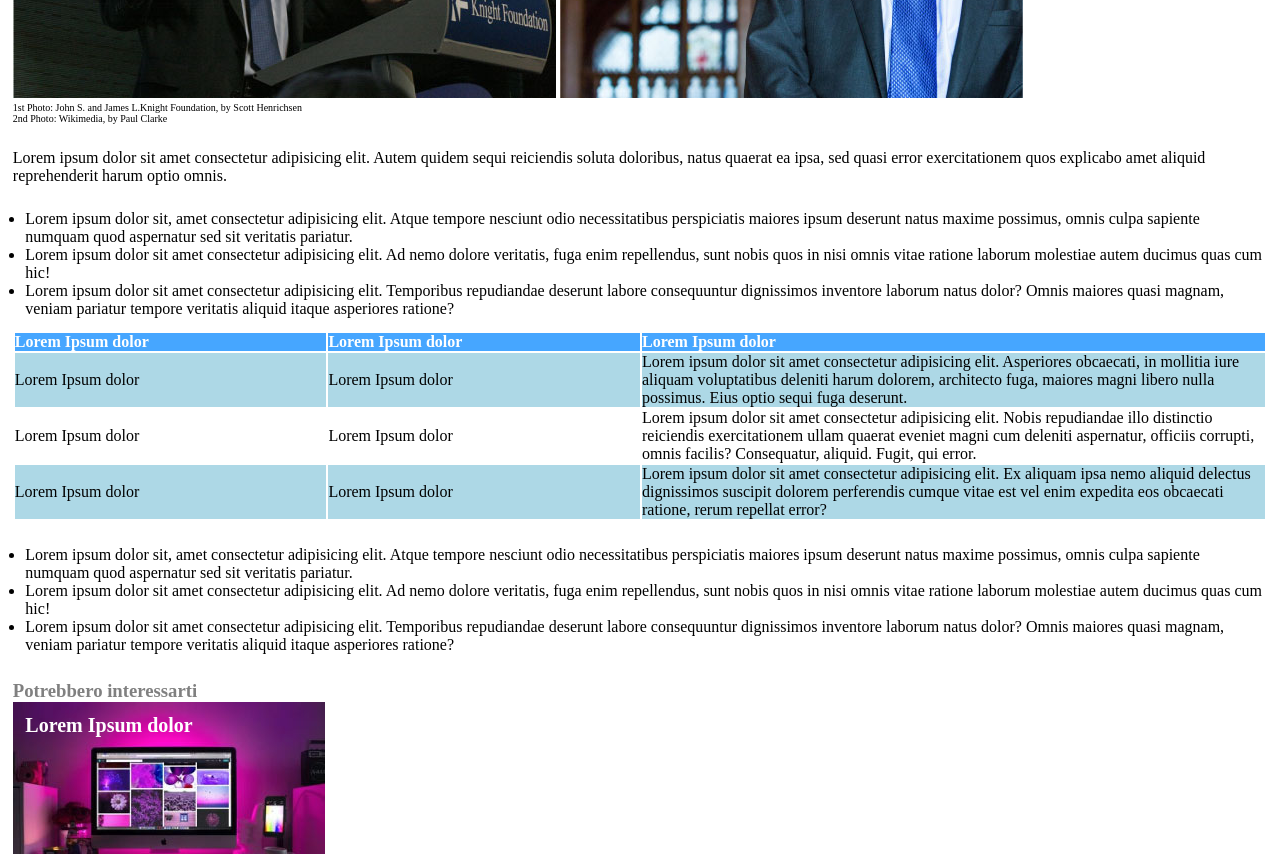
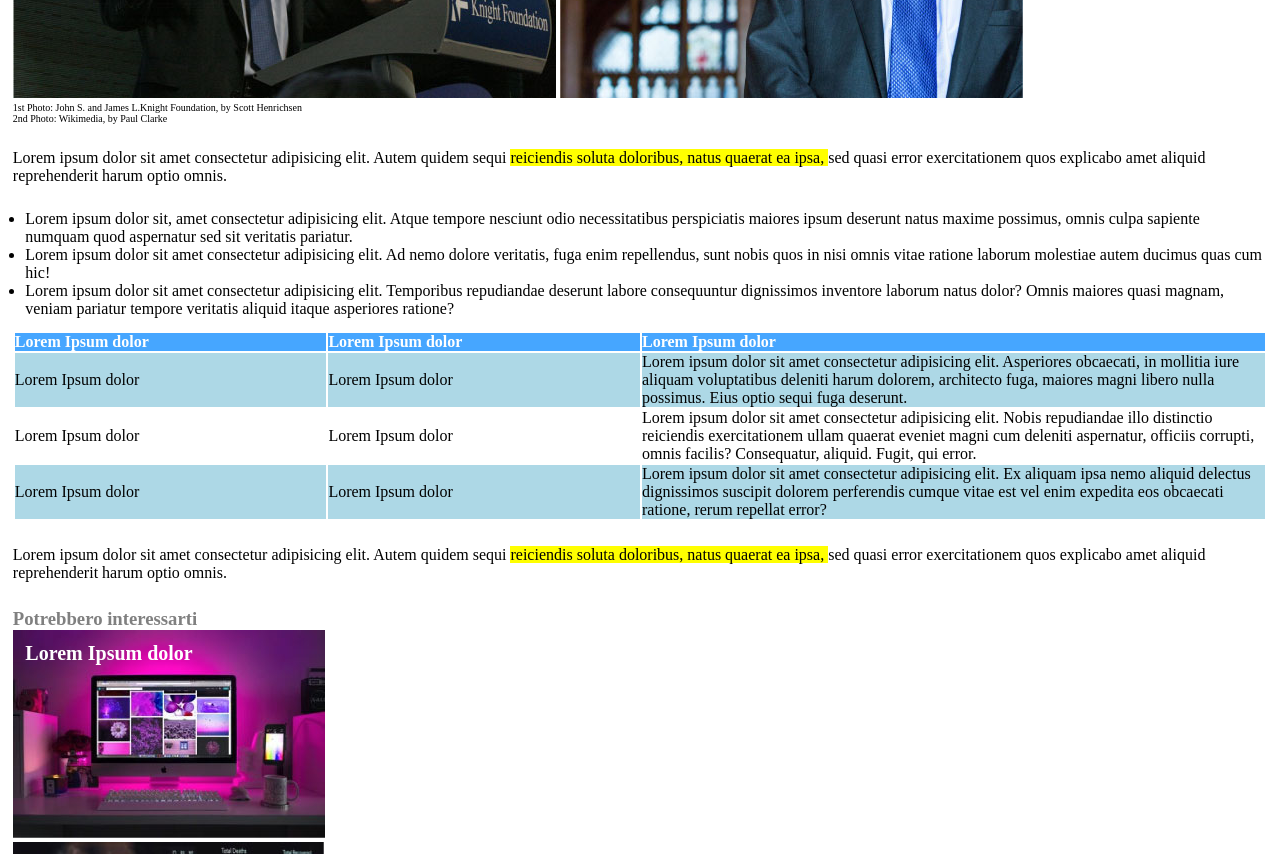
Before and after one commit to manolioluigi/html-css-booleaner, a plain HTML site: page index.html in a window 1280 px wide. Shown: the part 520-1374 px from the top of the page. Drawn offline with Linux system fonts and the light colour scheme.

Commit message:
commenti e ultime rifiniture

```diff
--- a/css/style.css
+++ b/css/style.css
@@ -2,6 +2,8 @@
     margin: 0;
     padding: 0;
 }
+
+/* link senza underline */
 
 a:link {
     text-decoration: none;
@@ -23,6 +25,8 @@ main{
     padding: 1%;
 }
 
+/* logo */
+
 .logo{
     background-color: lightskyblue;
     background-image: url(../img/pattern.png);
@@ -41,6 +45,8 @@ h1{
     width: 15%;
     height: auto;
 }
+
+/*main*/
 
 #data{
     font-size: 12px;
@@ -81,6 +87,12 @@ th{
     width: auto;
 }
 
+.giallo {
+    background:#FFFF00;
+}
+
+/*footer*/
+
 footer{
     padding: 1%;
 }
--- a/index.html
+++ b/index.html
@@ -9,6 +9,8 @@
 </head>
 <body>
 
+    <!--inizio Header-->
+
     <header>
 
         <div class="logo">
@@ -16,6 +18,8 @@
         </div>
 
     </header>
+
+    <!--Inizio Main-->
 
     <main>
 
@@ -38,8 +42,10 @@
         <div class="didascalia">2nd Photo: Wikimedia, by Paul Clarke</div>
 
         <div class="testo">
-            Lorem ipsum dolor sit amet consectetur adipisicing elit. Autem quidem sequi reiciendis soluta doloribus, natus quaerat ea ipsa, sed quasi error exercitationem quos explicabo amet aliquid reprehenderit harum optio omnis.
+            Lorem ipsum dolor sit amet consectetur adipisicing elit. Autem quidem sequi <span class="giallo"> reiciendis soluta doloribus, natus quaerat ea ipsa, </span> sed quasi error exercitationem quos explicabo amet aliquid reprehenderit harum optio omnis.
         </div>
+
+    <!--Inizio Lista-->
 
         <div class="testo">
             <ul id="lista">
@@ -50,6 +56,8 @@
         </div>
 
         <div>
+
+     <!--Inizio Tabella-->
 
             <table>
 
@@ -80,16 +88,15 @@
             </table>
 
             <div class="testo">
-                <ul id="lista">
-                    <li>Lorem ipsum dolor sit, amet consectetur adipisicing elit. Atque tempore nesciunt odio necessitatibus perspiciatis maiores ipsum deserunt natus maxime possimus, omnis culpa sapiente numquam quod aspernatur sed sit veritatis pariatur.</li>
-                    <li>Lorem ipsum dolor sit amet consectetur adipisicing elit. Ad nemo dolore veritatis, fuga enim repellendus, sunt nobis quos in nisi omnis vitae ratione laborum molestiae autem ducimus quas cum hic!</li>
-                    <li>Lorem ipsum dolor sit amet consectetur adipisicing elit. Temporibus repudiandae deserunt labore consequuntur dignissimos inventore laborum natus dolor? Omnis maiores quasi magnam, veniam pariatur tempore veritatis aliquid itaque asperiores ratione?</li>
-                </ul>
+                Lorem ipsum dolor sit amet consectetur adipisicing elit. Autem quidem sequi <span class="giallo"> reiciendis soluta doloribus, natus quaerat ea ipsa, </span> sed quasi error exercitationem quos explicabo amet aliquid reprehenderit harum optio omnis.
             </div>
 
         </div>
 
     </main>
+
+    <!--Inizio Footer-->
+
 
     <footer>
 
```
